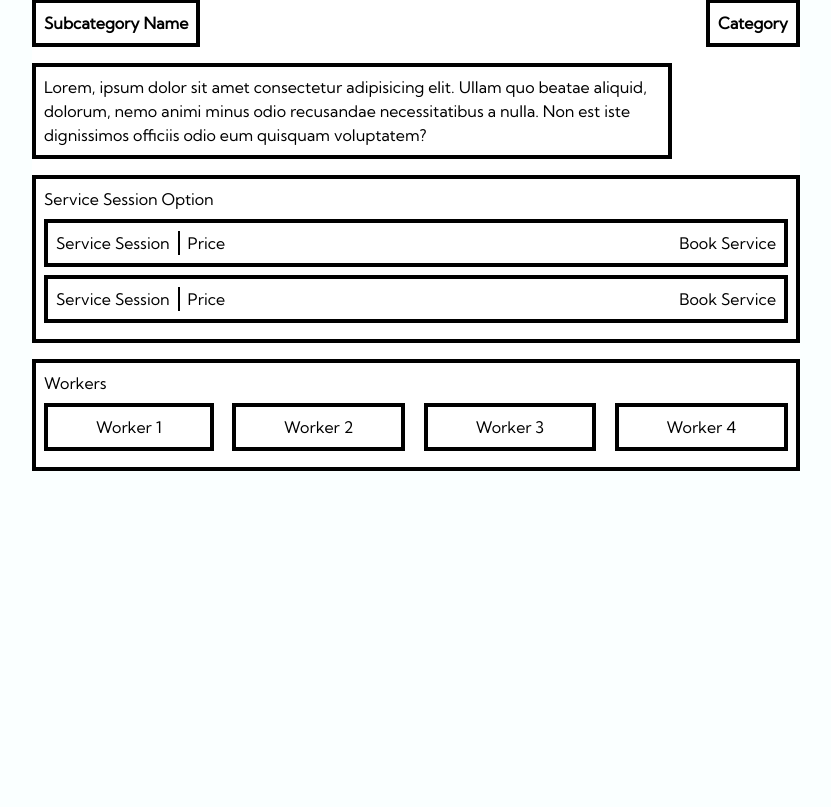
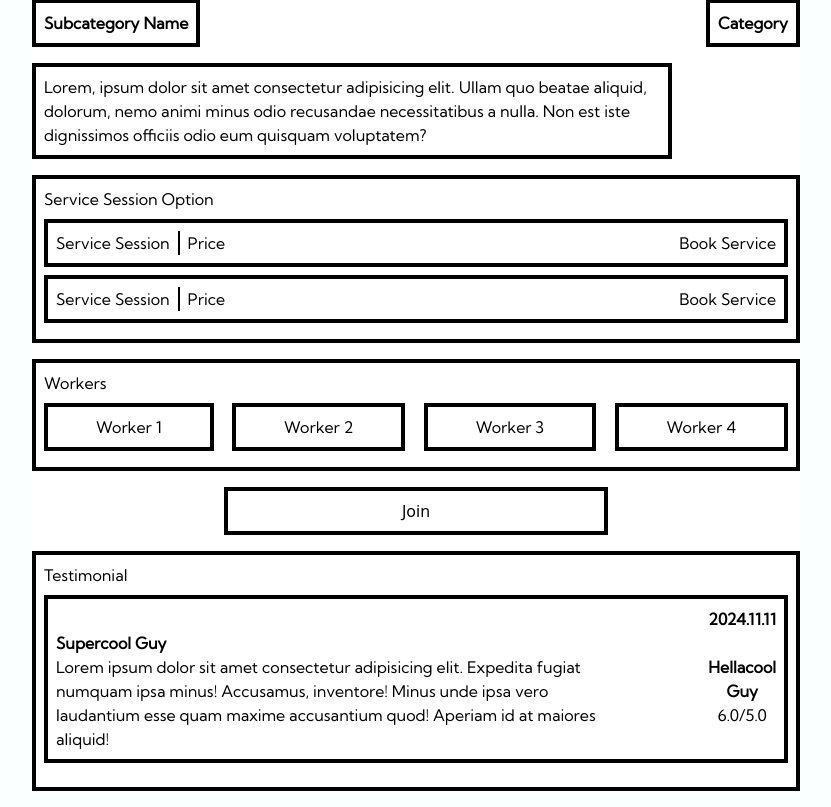
Before and after one commit to Corfliss/db-thelastofus-groupassignment, a Django app: page /subcategory/ in a window 1280 px wide. Shown: the part 17-824 px from the top of the page, without its empty margins (224-1055 px from the left). Before the commit the page ends 488 px from the top, so only its background shows below. Run offline with Django 5.2, Linux system fonts and the light colour scheme; some libraries are stand-ins or nearby versions.

Commit message:
Added testimonial for subcategory page

```diff
--- a/main/templates/subcategory.html
+++ b/main/templates/subcategory.html
@@ -51,7 +51,23 @@
                 <p>Worker 4</p>
             </div>
         </div>
-
+    </div>
+    <div class="mx-48 p-2 border-4 border-black mb-4 text-center">
+        <a href="#">Join</a>
+    </div>
+    <div class="p-2 border-4 border-black mb-4">
+        <p class="mb-2">Testimonial</p>
+        <div class="p-2 border-4 border-black mb-4">
+            <p class="text-right font-bold">2024.11.11</p>
+            <p class="text-left font-bold">Supercool Guy</p>
+            <div class="flex justify-between">
+                <p class="pr-24">Lorem ipsum dolor sit amet consectetur adipisicing elit. Expedita fugiat numquam ipsa minus! Accusamus, inventore! Minus unde ipsa vero laudantium esse quam maxime accusantium quod! Aperiam id at maiores aliquid!</p>
+                <div>
+                    <p class="font-bold text-center">Hellacool Guy</p>
+                    <p class="text-center"> 6.0/5.0</p>
+                </div>
+            </div>
+        </div>
     </div>
 </div>
 {% endblock content %}
```
